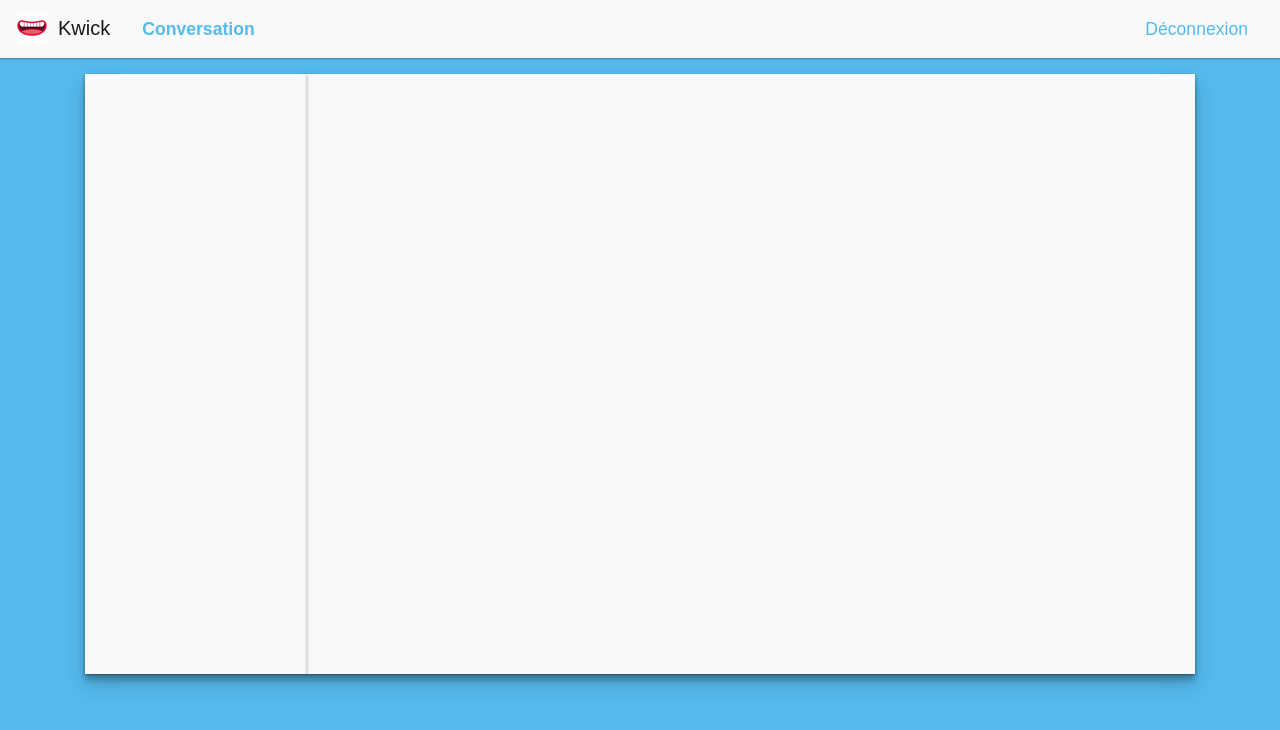
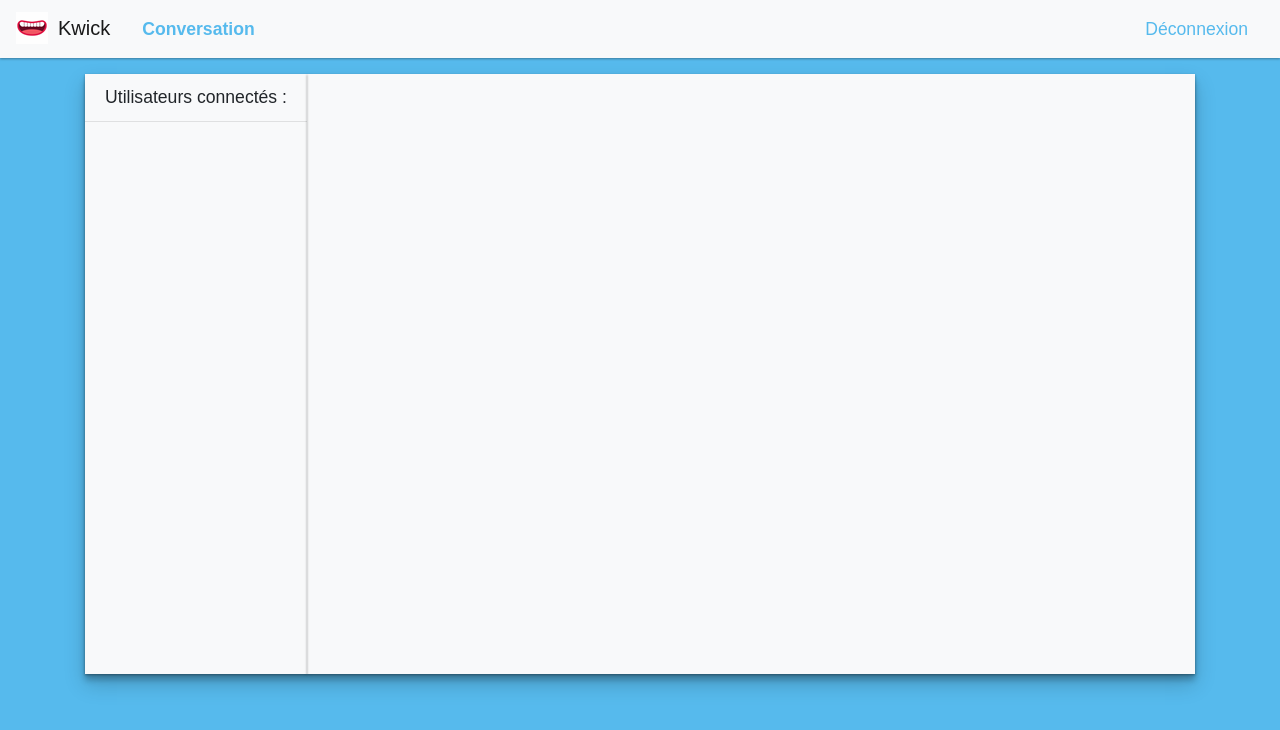
Before and after one commit to Viliprant/Kwick, a React (Create React App) app: page /chat in a window 1280 px wide. Shown: the top 730 px of the page. Built offline with nearby package versions, Linux system fonts and the light colour scheme.

Commit message:
add tittle for listUser

```diff
--- a/src/Components/ListUsers.js
+++ b/src/Components/ListUsers.js
@@ -1,10 +1,25 @@
 import React from 'react';
+
+import '../ComponentsCSS/listUsers.css';
+
+function Users(props){
+    return(
+        <>
+            <div>
+
+            </div>
+        </>
+    )
+}
 
 class ListUsers extends React.Component{
     render(){
         return(
             <>
-
+                <div id="wrapper-tittle">
+                    <span>Utilisateurs connectés :</span>
+                </div>
+                <Users/>
             </>
         )
     }
--- /dev/null
+++ b/src/ComponentsCSS/listUsers.css
@@ -0,0 +1,6 @@
+#wrapper-tittle{
+    text-align: center;
+    font-size: 1.10rem;
+    padding: 10px 5px;
+    border-bottom: 1px solid rgba(0,0,0,0.10);
+}
```
